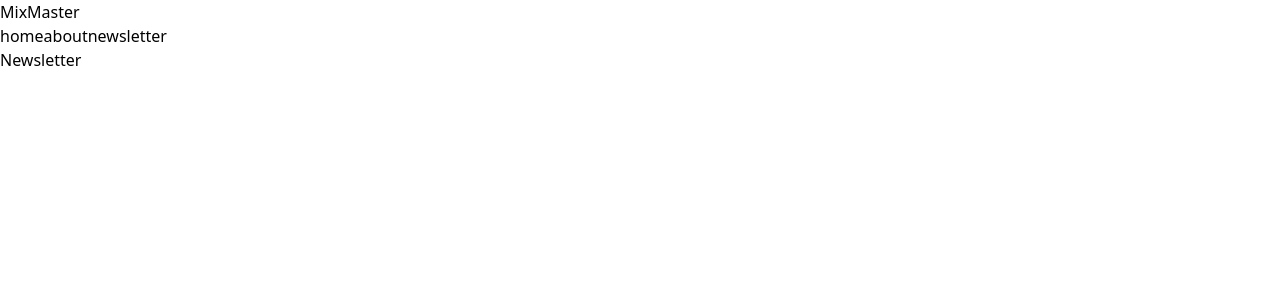
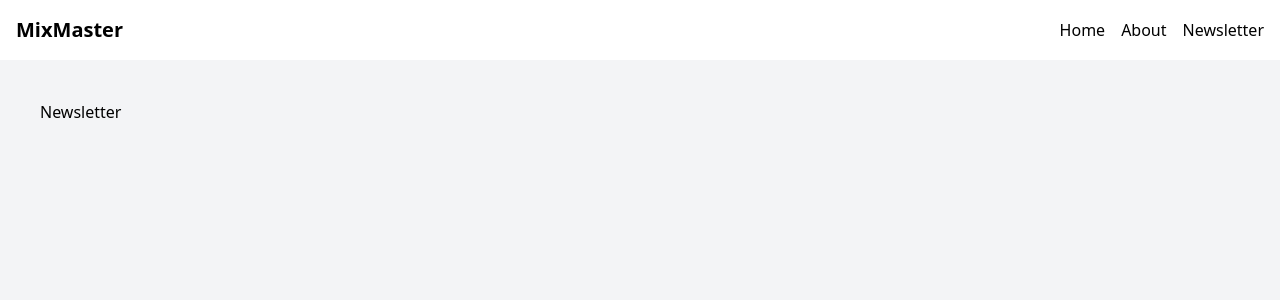
Before and after one commit to cankskrk/MixMaster, a React (Vite) app: page /newsletter in a window 1280 px wide. Shown: the top 300 px of the page. Built offline with nearby package versions, Linux system fonts and the light colour scheme.

Commit message:
feat: implement CocktailCard, CocktailList and add style by using tailwind

```diff
--- a/src/App.tsx
+++ b/src/App.tsx
@@ -33,7 +33,7 @@ const App = () => {
           ],
         },
         {
-          path: "/cocktail",
+          path: "/cocktail/:id",
           element: <Cocktail />,
         },
         {
--- a/src/Data/data.ts
+++ b/src/Data/data.ts
@@ -1,7 +1,7 @@
 import { NavLinkRoutesType } from "./type";
 
 export const NavLinkRoutes: NavLinkRoutesType[] = [
-  { name: "home", path: "/" },
-  { name: "about", path: "/about" },
-  { name: "newsletter", path: "/newsletter" },
+  { name: "Home", path: "/" },
+  { name: "About", path: "/about" },
+  { name: "Newsletter", path: "/newsletter" },
 ];
--- /dev/null
+++ b/src/components/CocktailCard.tsx
@@ -0,0 +1,25 @@
+import { Link } from "react-router-dom";
+import { CocktailCardType } from "../types";
+
+const CocktailCard = ({ image, name, id, info, glass }: CocktailCardType) => {
+  return (
+    <div className="max-w-xs rounded-lg overflow-hidden shadow-lg bg-white">
+      <img className="w-full h-56 object-cover" src={image} alt={name} />
+      <div className="p-4">
+        <h2 className="text-xl font-semibold text-gray-800">{name}</h2>
+        <p className="text-gray-600 mt-2">{info}</p>
+        <p className="text-gray-500 text-sm mt-1">Glass: {glass}</p>
+      </div>
+      <div className="p-4">
+        <Link
+          to={`/cocktail/${id}`}
+          className="text-indigo-600 hover:text-indigo-800"
+        >
+          View Recipe
+        </Link>
+      </div>
+    </div>
+  );
+};
+
+export default CocktailCard;
--- /dev/null
+++ b/src/components/CocktailList.tsx
@@ -0,0 +1,33 @@
+import { Drink } from "../types";
+import CocktailCard from "./CocktailCard";
+
+interface CocktailListProps {
+  drinks?: Drink[];
+}
+
+const CocktailList = ({ drinks }: CocktailListProps) => {
+  if (!drinks) {
+    return <h4 className="text-center">No matching cocktails found...</h4>;
+  }
+
+  const formattedDrinks = drinks.map((item: Drink) => {
+    const { idDrink, strDrink, strDrinkThumb, strAlcoholic, strGlass } = item;
+    return {
+      id: idDrink,
+      name: strDrink,
+      image: strDrinkThumb,
+      info: strAlcoholic,
+      glass: strGlass,
+    };
+  });
+
+  return (
+    <div className="grid grid-cols-1 sm:grid-cols-2 md:grid-cols-3 gap-6 max-w-screen-lg mx-auto">
+      {formattedDrinks.map((item) => {
+        return <CocktailCard key={item.id} {...item} />;
+      })}
+    </div>
+  );
+};
+
+export default CocktailList;
--- a/src/components/Navbar.tsx
+++ b/src/components/Navbar.tsx
@@ -3,13 +3,28 @@ import { NavLinkRoutes } from "../Data/data";
 
 const Navbar = () => {
   return (
-    <nav>
-      <div>
-        <span>MixMaster</span>
+    <nav className="bg-white text-black p-4">
+      <div className="flex justify-between items-center">
+        <span className="text-xl font-semibold">MixMaster</span>
+        <div className="hidden lg:flex space-x-4">
+          {NavLinkRoutes.map((route) => (
+            <NavLink
+              key={route.name}
+              to={route.path}
+              className="hover:text-gray-400"
+            >
+              {route.name}
+            </NavLink>
+          ))}
+        </div>
       </div>
-      <div>
+      <div className="lg:hidden mt-4 space-y-2">
         {NavLinkRoutes.map((route) => (
-          <NavLink key={route.name} to={route.path}>
+          <NavLink
+            key={route.name}
+            to={route.path}
+            className="block text-black hover:bg-gray-100 p-2 rounded"
+          >
             {route.name}
           </NavLink>
         ))}
--- /dev/null
+++ b/src/components/SearchForm.tsx
@@ -0,0 +1,7 @@
+import React from "react";
+
+const SearchForm = () => {
+  return <div>SearchForm</div>;
+};
+
+export default SearchForm;
--- a/src/pages/HomeLayout.tsx
+++ b/src/pages/HomeLayout.tsx
@@ -5,7 +5,7 @@ const HomeLayout = () => {
   return (
     <div>
       <Navbar />
-      <section>
+      <section className="bg-gray-100 min-h-screen p-10">
         <Outlet />
       </section>
     </div>
--- a/src/pages/Landing.tsx
+++ b/src/pages/Landing.tsx
@@ -1,5 +1,6 @@
 import { useLoaderData } from "react-router-dom";
 import axios from "axios";
+import CocktailList from "../components/CocktailList";
 
 export const loader = async () => {
   const searchTerm = "a";
@@ -13,7 +14,11 @@ const Landing = () => {
   const { drinks } = useLoaderData();
   console.log(drinks);
 
-  return <div>Landing</div>;
+  return (
+    <>
+      <CocktailList drinks={drinks} />
+    </>
+  );
 };
 
 export default Landing;
```
Also changed, not shown: src/types.ts (+16 -0 lines).
